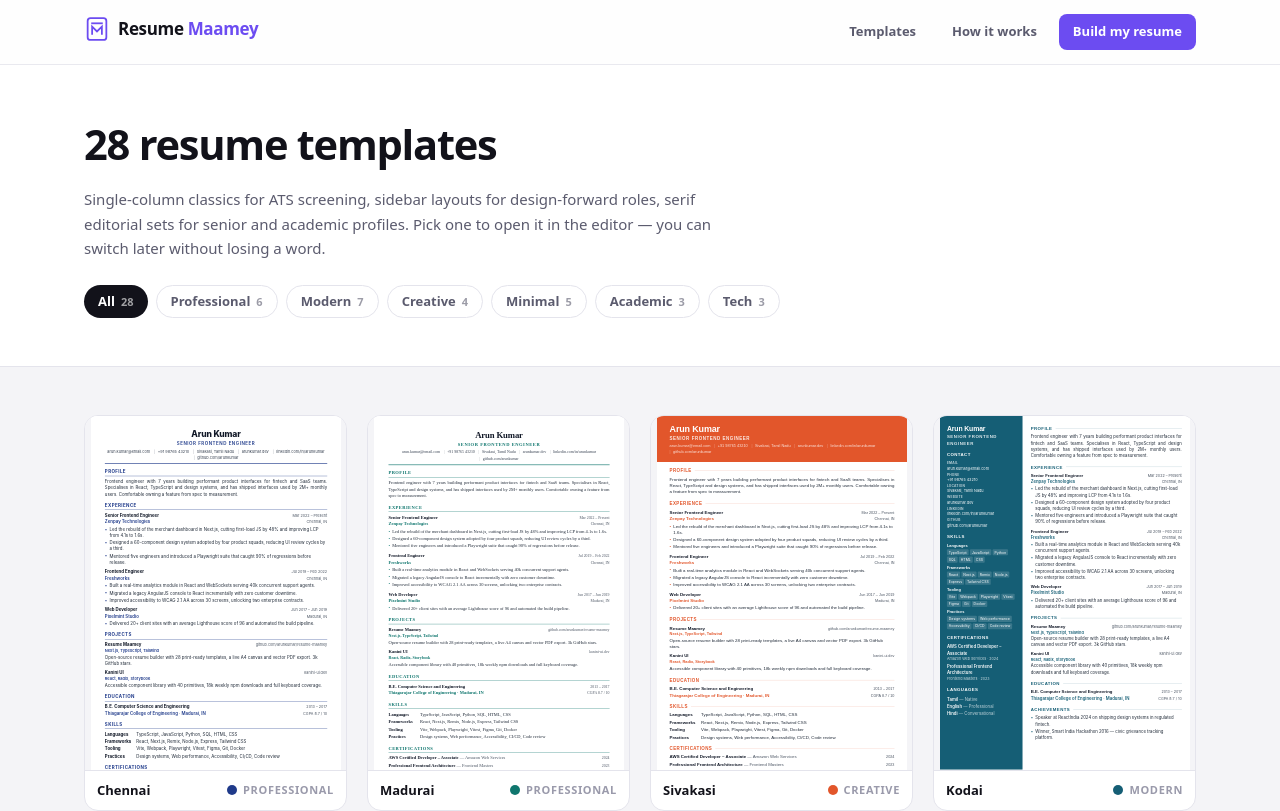
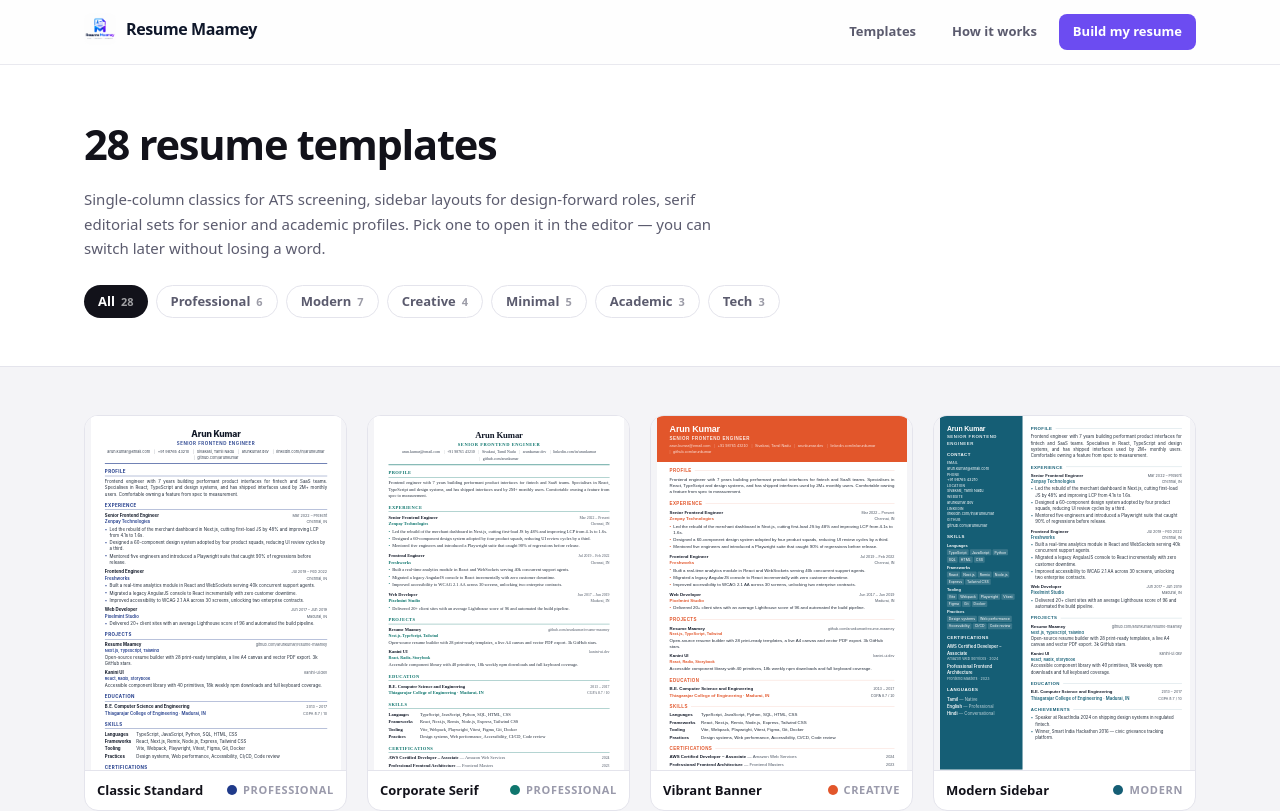
Before and after one commit to sundar-ms1/resume-maamey, a Next.js app: page /templates in a window 1280 px wide. Shown: the top 811 px of the page. Built offline with nearby package versions, Linux system fonts and the light colour scheme.

Commit message:
Initial commit

```diff
--- a/components/Brand.tsx
+++ b/components/Brand.tsx
@@ -1,32 +1,31 @@
-import React from 'react';
-
-export function Logo({ size = 28, className = '' }: { size?: number; className?: string }) {
+export function Brand({ className = '' }: { className?: string }) {
   return (
-    <svg
-      width={size}
-      height={size}
-      viewBox="0 0 32 32"
-      fill="none"
-      className={className}
-      aria-label="Resume Maamey logo"
-      role="img"
-    >
-      <rect x="4.5" y="2.5" width="23" height="27" rx="3.5" stroke="currentColor" strokeWidth="2.2" />
-      <path d="M10 22V13l6 6 6-6v9" stroke="currentColor" strokeWidth="2.2" strokeLinecap="square" strokeLinejoin="miter" />
-      <path d="M10 9h12" stroke="currentColor" strokeWidth="2.2" strokeLinecap="square" />
-    </svg>
-  );
-}
-
-export function Wordmark({ compact = false }: { compact?: boolean }) {
-  return (
-    <span className="inline-flex items-center gap-2 text-ink">
-      <span className="text-brand">
-        <Logo size={compact ? 22 : 26} />
-      </span>
-      <span className="font-extrabold tracking-[-0.02em]" style={{ fontSize: compact ? 15 : 17 }}>
-        Resume <span className="text-brand">Maamey</span>
+    <span className={`inline-flex items-center gap-2.5 cursor-pointer ${className}`}>
+      <img
+        src="/logo.png"
+        alt="Resume Maamey Logo"
+        className="h-9 w-9 object-contain rounded-lg"
+      />
+      <span className="font-bold text-lg tracking-tight text-slate-900 dark:text-white">
+        Resume Maamey
       </span>
     </span>
   );
 }
+
+export function Wordmark({ className = '' }: { className?: string }) {
+  return (
+    <span className={`inline-flex items-center gap-2.5 cursor-pointer ${className}`}>
+      <img
+        src="/logo.png"
+        alt="Resume Maamey Logo"
+        className="h-8 w-8 object-contain rounded-md"
+      />
+      <span className="font-bold text-base tracking-tight text-slate-900 dark:text-white">
+        Resume Maamey
+      </span>
+    </span>
+  );
+}
+
+export default Brand;
--- a/lib/templates.ts
+++ b/lib/templates.ts
@@ -17,34 +17,34 @@ const GARAMOND = "'EB Garamond', serif";
 const MONO = "'JetBrains Mono', monospace";
 
 export const TEMPLATES: TemplateDef[] = [
-  { id: 'chennai',    name: 'Chennai',    category: 'Professional', layout: 'classic',     accent: '#1f3a8a', headingFont: SANS,     bodyFont: SANS,   fontScale: 1,    uppercaseHeadings: true,  showDividers: true,  pageMargin: 44 },
-  { id: 'madurai',    name: 'Madurai',    category: 'Professional', layout: 'classic',     accent: '#0f766e', headingFont: SOURCE,   bodyFont: SOURCE, fontScale: 1.02, uppercaseHeadings: true,  showDividers: true,  pageMargin: 46 },
-  { id: 'sivakasi',   name: 'Sivakasi',   category: 'Creative',     layout: 'banner',      accent: '#e2562b', headingFont: POPPINS,  bodyFont: DMSANS, fontScale: 1,    uppercaseHeadings: true,  showDividers: false, pageMargin: 0  },
-  { id: 'kodai',      name: 'Kodai',      category: 'Modern',       layout: 'sidebarLeft', accent: '#155e75', headingFont: MANROPE,  bodyFont: SANS,   fontScale: 0.98, uppercaseHeadings: true,  showDividers: false, pageMargin: 0  },
-  { id: 'ooty',       name: 'Ooty',       category: 'Modern',       layout: 'sidebarLeft', accent: '#3f6212', headingFont: FIGTREE,  bodyFont: FIGTREE,fontScale: 0.98, uppercaseHeadings: true,  showDividers: false, pageMargin: 0  },
-  { id: 'marina',     name: 'Marina',     category: 'Modern',       layout: 'sidebarRight',accent: '#1d4ed8', headingFont: ARCHIVO,  bodyFont: SANS,   fontScale: 0.98, uppercaseHeadings: true,  showDividers: false, pageMargin: 0  },
-  { id: 'nilgiri',    name: 'Nilgiri',    category: 'Modern',       layout: 'sidebarRight',accent: '#065f46', headingFont: MANROPE,  bodyFont: DMSANS, fontScale: 0.98, uppercaseHeadings: false, showDividers: true,  pageMargin: 0  },
-  { id: 'thanjavur',  name: 'Thanjavur',  category: 'Academic',     layout: 'academic',    accent: '#7c2d12', headingFont: GARAMOND, bodyFont: GARAMOND,fontScale: 1.06,uppercaseHeadings: false, showDividers: true,  pageMargin: 50 },
-  { id: 'kanchi',     name: 'Kanchi',     category: 'Academic',     layout: 'academic',    accent: '#334155', headingFont: BASKER,   bodyFont: SOURCE, fontScale: 1,    uppercaseHeadings: true,  showDividers: true,  pageMargin: 50 },
-  { id: 'velankanni', name: 'Velankanni', category: 'Minimal',      layout: 'minimal',     accent: '#111827', headingFont: SANS,     bodyFont: SANS,   fontScale: 0.98, uppercaseHeadings: true,  showDividers: false, pageMargin: 52 },
-  { id: 'pondy',      name: 'Pondy',      category: 'Minimal',      layout: 'minimal',     accent: '#4c1d95', headingFont: GROTESK,  bodyFont: SANS,   fontScale: 0.98, uppercaseHeadings: false, showDividers: true,  pageMargin: 54 },
-  { id: 'trichy',     name: 'Trichy',     category: 'Professional', layout: 'executive',   accent: '#0c4a6e', headingFont: PLAYFAIR, bodyFont: LORA,   fontScale: 1.02, uppercaseHeadings: true,  showDividers: true,  pageMargin: 46 },
-  { id: 'coimbatore', name: 'Coimbatore', category: 'Professional', layout: 'executive',   accent: '#3f3f46', headingFont: MERRI,    bodyFont: SANS,   fontScale: 0.98, uppercaseHeadings: true,  showDividers: true,  pageMargin: 46 },
-  { id: 'salem',      name: 'Salem',      category: 'Tech',         layout: 'techGrid',    accent: '#0e7490', headingFont: GROTESK,  bodyFont: PLEX,   fontScale: 0.96, uppercaseHeadings: true,  showDividers: true,  pageMargin: 44 },
-  { id: 'hosur',      name: 'Hosur',      category: 'Tech',         layout: 'techGrid',    accent: '#4338ca', headingFont: MONO,     bodyFont: PLEX,   fontScale: 0.94, uppercaseHeadings: true,  showDividers: false, pageMargin: 44 },
-  { id: 'erode',      name: 'Erode',      category: 'Modern',       layout: 'timeline',    accent: '#be123c', headingFont: MANROPE,  bodyFont: SANS,   fontScale: 0.98, uppercaseHeadings: true,  showDividers: false, pageMargin: 46 },
-  { id: 'tirupur',    name: 'Tirupur',    category: 'Modern',       layout: 'timeline',    accent: '#1e40af', headingFont: FIGTREE,  bodyFont: DMSANS, fontScale: 0.98, uppercaseHeadings: false, showDividers: false, pageMargin: 46 },
-  { id: 'rameswaram', name: 'Rameswaram', category: 'Creative',     layout: 'creative',    accent: '#7e22ce', headingFont: POPPINS,  bodyFont: SANS,   fontScale: 0.98, uppercaseHeadings: true,  showDividers: false, pageMargin: 40 },
-  { id: 'yercaud',    name: 'Yercaud',    category: 'Creative',     layout: 'creative',    accent: '#0891b2', headingFont: GROTESK,  bodyFont: FIGTREE,fontScale: 0.98, uppercaseHeadings: false, showDividers: false, pageMargin: 40 },
-  { id: 'dindigul',   name: 'Dindigul',   category: 'Professional', layout: 'compact',     accent: '#1f2937', headingFont: SANS,     bodyFont: SANS,   fontScale: 0.92, uppercaseHeadings: true,  showDividers: true,  pageMargin: 38 },
-  { id: 'karur',      name: 'Karur',      category: 'Professional', layout: 'compact',     accent: '#166534', headingFont: PLEX,     bodyFont: PLEX,   fontScale: 0.92, uppercaseHeadings: true,  showDividers: true,  pageMargin: 38 },
-  { id: 'vellore',    name: 'Vellore',    category: 'Minimal',      layout: 'elegant',     accent: '#831843', headingFont: PLAYFAIR, bodyFont: SOURCE, fontScale: 1.04, uppercaseHeadings: false, showDividers: true,  pageMargin: 52 },
-  { id: 'kumbakonam', name: 'Kumbakonam', category: 'Minimal',      layout: 'elegant',     accent: '#134e4a', headingFont: BASKER,   bodyFont: LORA,   fontScale: 1,    uppercaseHeadings: true,  showDividers: true,  pageMargin: 52 },
-  { id: 'tuticorin',  name: 'Tuticorin',  category: 'Modern',       layout: 'banner',      accent: '#0369a1', headingFont: ARCHIVO,  bodyFont: SANS,   fontScale: 0.98, uppercaseHeadings: true,  showDividers: true,  pageMargin: 0  },
-  { id: 'palani',     name: 'Palani',     category: 'Creative',     layout: 'banner',      accent: '#c2410c', headingFont: MANROPE,  bodyFont: FIGTREE,fontScale: 0.98, uppercaseHeadings: false, showDividers: false, pageMargin: 0  },
-  { id: 'chidambaram',name: 'Chidambaram',category: 'Academic',     layout: 'classic',     accent: '#312e81', headingFont: MERRI,    bodyFont: SOURCE, fontScale: 1,    uppercaseHeadings: true,  showDividers: true,  pageMargin: 48 },
-  { id: 'nagercoil',  name: 'Nagercoil',  category: 'Tech',         layout: 'sidebarLeft', accent: '#111827', headingFont: GROTESK,  bodyFont: SANS,   fontScale: 0.96, uppercaseHeadings: true,  showDividers: false, pageMargin: 0  },
-  { id: 'tenkasi',    name: 'Tenkasi',    category: 'Minimal',      layout: 'minimal',     accent: '#0f172a', headingFont: DMSANS,   bodyFont: DMSANS, fontScale: 0.98, uppercaseHeadings: true,  showDividers: true,  pageMargin: 56 },
+  { id: 'chennai',     name: 'Classic Standard',  category: 'Professional', layout: 'classic',     accent: '#1f3a8a', headingFont: SANS,     bodyFont: SANS,     fontScale: 1,    uppercaseHeadings: true,  showDividers: true,  pageMargin: 44 },
+  { id: 'madurai',     name: 'Corporate Serif',   category: 'Professional', layout: 'classic',     accent: '#0f766e', headingFont: SOURCE,   bodyFont: SOURCE,   fontScale: 1.02, uppercaseHeadings: true,  showDividers: true,  pageMargin: 46 },
+  { id: 'sivakasi',    name: 'Vibrant Banner',    category: 'Creative',     layout: 'banner',      accent: '#e2562b', headingFont: POPPINS,  bodyFont: DMSANS,   fontScale: 1,    uppercaseHeadings: true,  showDividers: false, pageMargin: 0  },
+  { id: 'kodai',       name: 'Modern Sidebar',    category: 'Modern',       layout: 'sidebarLeft', accent: '#155e75', headingFont: MANROPE,  bodyFont: SANS,     fontScale: 0.98, uppercaseHeadings: true,  showDividers: false, pageMargin: 0  },
+  { id: 'ooty',        name: 'Clean Sidebar',     category: 'Modern',       layout: 'sidebarLeft', accent: '#3f6212', headingFont: FIGTREE,  bodyFont: FIGTREE,  fontScale: 0.98, uppercaseHeadings: true,  showDividers: false, pageMargin: 0  },
+  { id: 'marina',      name: 'Dynamic Split',     category: 'Modern',       layout: 'sidebarRight',accent: '#1d4ed8', headingFont: ARCHIVO,  bodyFont: SANS,     fontScale: 0.98, uppercaseHeadings: true,  showDividers: false, pageMargin: 0  },
+  { id: 'nilgiri',     name: 'Structured Flow',   category: 'Modern',       layout: 'sidebarRight',accent: '#065f46', headingFont: MANROPE,  bodyFont: DMSANS,   fontScale: 0.98, uppercaseHeadings: false, showDividers: true,  pageMargin: 0  },
+  { id: 'thanjavur',   name: 'Scholar Elite',     category: 'Academic',     layout: 'academic',    accent: '#7c2d12', headingFont: GARAMOND, bodyFont: GARAMOND, fontScale: 1.06, uppercaseHeadings: false, showDividers: true,  pageMargin: 50 },
+  { id: 'kanchi',      name: 'Academic Heritage', category: 'Academic',     layout: 'academic',    accent: '#334155', headingFont: BASKER,   bodyFont: SOURCE,   fontScale: 1,    uppercaseHeadings: true,  showDividers: true,  pageMargin: 50 },
+  { id: 'velankanni',  name: 'Minimal Clean',     category: 'Minimal',      layout: 'minimal',     accent: '#111827', headingFont: SANS,     bodyFont: SANS,     fontScale: 0.98, uppercaseHeadings: true,  showDividers: false, pageMargin: 52 },
+  { id: 'pondy',       name: 'Contemporary Pure', category: 'Minimal',      layout: 'minimal',     accent: '#4c1d95', headingFont: GROTESK,  bodyFont: SANS,     fontScale: 0.98, uppercaseHeadings: false, showDividers: true,  pageMargin: 54 },
+  { id: 'trichy',      name: 'Executive Leader',  category: 'Professional', layout: 'executive',   accent: '#0c4a6e', headingFont: PLAYFAIR, bodyFont: LORA,     fontScale: 1.02, uppercaseHeadings: true,  showDividers: true,  pageMargin: 46 },
+  { id: 'coimbatore',  name: 'Executive Slate',   category: 'Professional', layout: 'executive',   accent: '#3f3f46', headingFont: MERRI,    bodyFont: SANS,     fontScale: 0.98, uppercaseHeadings: true,  showDividers: true,  pageMargin: 46 },
+  { id: 'salem',       name: 'Tech Grid',         category: 'Tech',         layout: 'techGrid',    accent: '#0e7490', headingFont: GROTESK,  bodyFont: PLEX,     fontScale: 0.96, uppercaseHeadings: true,  showDividers: true,  pageMargin: 44 },
+  { id: 'hosur',       name: 'Developer Mono',    category: 'Tech',         layout: 'techGrid',    accent: '#4338ca', headingFont: MONO,     bodyFont: PLEX,     fontScale: 0.94, uppercaseHeadings: true,  showDividers: false, pageMargin: 44 },
+  { id: 'erode',       name: 'Timeline Flow',     category: 'Modern',       layout: 'timeline',    accent: '#be123c', headingFont: MANROPE,  bodyFont: SANS,     fontScale: 0.98, uppercaseHeadings: true,  showDividers: false, pageMargin: 46 },
+  { id: 'tirupur',     name: 'Milestone Path',    category: 'Modern',       layout: 'timeline',    accent: '#1e40af', headingFont: FIGTREE,  bodyFont: DMSANS,   fontScale: 0.98, uppercaseHeadings: false, showDividers: false, pageMargin: 46 },
+  { id: 'rameswaram',  name: 'Creative Pulse',    category: 'Creative',     layout: 'creative',    accent: '#7e22ce', headingFont: POPPINS,  bodyFont: SANS,     fontScale: 0.98, uppercaseHeadings: true,  showDividers: false, pageMargin: 40 },
+  { id: 'yercaud',     name: 'Artisan Wave',      category: 'Creative',     layout: 'creative',    accent: '#0891b2', headingFont: GROTESK,  bodyFont: FIGTREE,  fontScale: 0.98, uppercaseHeadings: false, showDividers: false, pageMargin: 40 },
+  { id: 'dindigul',    name: 'Compact Direct',    category: 'Professional', layout: 'compact',     accent: '#1f2937', headingFont: SANS,     bodyFont: SANS,     fontScale: 0.92, uppercaseHeadings: true,  showDividers: true,  pageMargin: 38 },
+  { id: 'karur',       name: 'Compact Dense',     category: 'Professional', layout: 'compact',     accent: '#166534', headingFont: PLEX,     bodyFont: PLEX,     fontScale: 0.92, uppercaseHeadings: true,  showDividers: true,  pageMargin: 38 },
+  { id: 'vellore',     name: 'Editorial Luxe',    category: 'Minimal',      layout: 'elegant',     accent: '#831843', headingFont: PLAYFAIR, bodyFont: SOURCE,   fontScale: 1.04, uppercaseHeadings: false, showDividers: true,  pageMargin: 52 },
+  { id: 'kumbakonam',  name: 'Serif Elegance',    category: 'Minimal',      layout: 'elegant',     accent: '#134e4a', headingFont: BASKER,   bodyFont: LORA,     fontScale: 1,    uppercaseHeadings: true,  showDividers: true,  pageMargin: 52 },
+  { id: 'tuticorin',   name: 'Ocean Header',      category: 'Modern',       layout: 'banner',      accent: '#0369a1', headingFont: ARCHIVO,  bodyFont: SANS,     fontScale: 0.98, uppercaseHeadings: true,  showDividers: true,  pageMargin: 0  },
+  { id: 'palani',      name: 'Accent Top',        category: 'Creative',     layout: 'banner',      accent: '#c2410c', headingFont: MANROPE,  bodyFont: FIGTREE,  fontScale: 0.98, uppercaseHeadings: false, showDividers: false, pageMargin: 0  },
+  { id: 'chidambaram', name: 'Traditional CV',    category: 'Academic',     layout: 'classic',     accent: '#312e81', headingFont: MERRI,    bodyFont: SOURCE,   fontScale: 1,    uppercaseHeadings: true,  showDividers: true,  pageMargin: 48 },
+  { id: 'nagercoil',   name: 'Software Stack',    category: 'Tech',         layout: 'sidebarLeft', accent: '#111827', headingFont: GROTESK,  bodyFont: SANS,     fontScale: 0.96, uppercaseHeadings: true,  showDividers: false, pageMargin: 0  },
+  { id: 'tenkasi',     name: 'Ultra Simple',      category: 'Minimal',      layout: 'minimal',     accent: '#0f172a', headingFont: DMSANS,   bodyFont: DMSANS,   fontScale: 0.98, uppercaseHeadings: true,  showDividers: true,  pageMargin: 56 },
 ];
 
 export const TEMPLATE_CATEGORIES = ['All', 'Professional', 'Modern', 'Creative', 'Minimal', 'Academic', 'Tech'] as const;
```
Also changed, not shown: app/globals.css (+28 -0 lines), lib/exportPdf.ts (+17 -19 lines), package.json (+11 -13 lines), public/logo.png (added), 1 other file (tests, documents, lock files or other folders).
